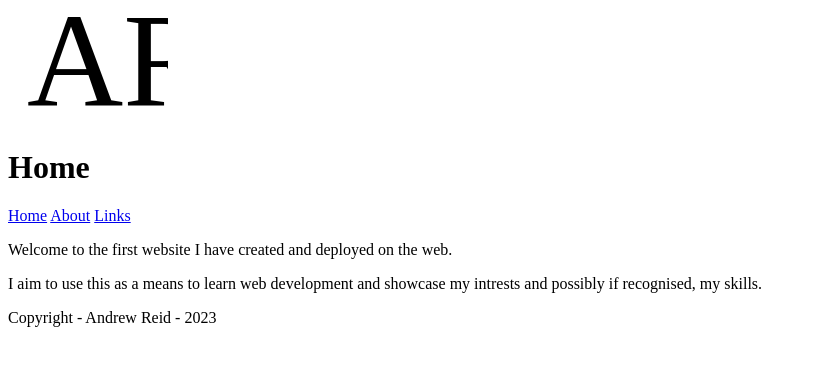
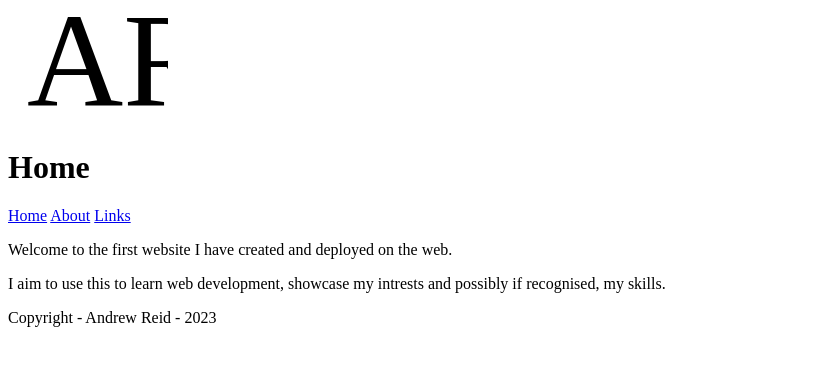
Before and after one commit to andyrobreid/portfolio, a SvelteKit app: page / in a window 1280 px wide. Shown: the top 366 px of the page, without its empty margins (0-816 px from the left). Built offline with nearby package versions, Linux system fonts and the light colour scheme.

Commit message:
Updated reading of home page

```diff
--- a/src/routes/+page.svelte
+++ b/src/routes/+page.svelte
@@ -6,4 +6,4 @@
 </script>
 
 <p>Welcome to the first website I have created and deployed on the web.</p>
-<p>I aim to use this as a means to learn web development and showcase my intrests and possibly if recognised, my skills.</p>
+<p>I aim to use this to learn web development, showcase my intrests and possibly if recognised, my skills.</p>
```
